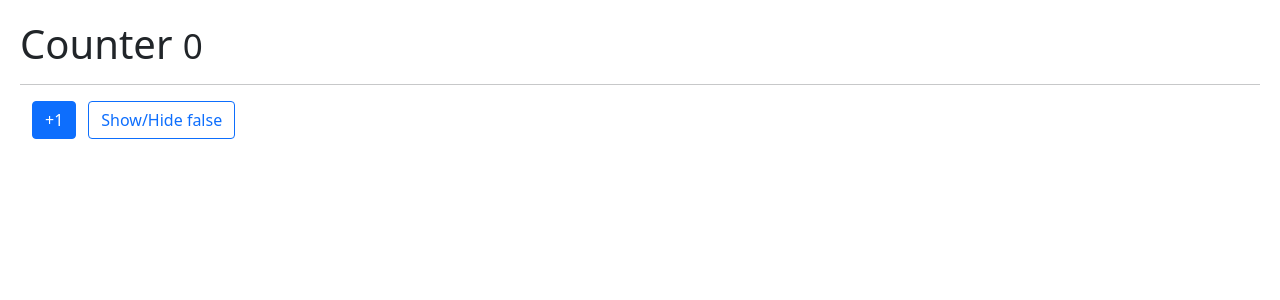
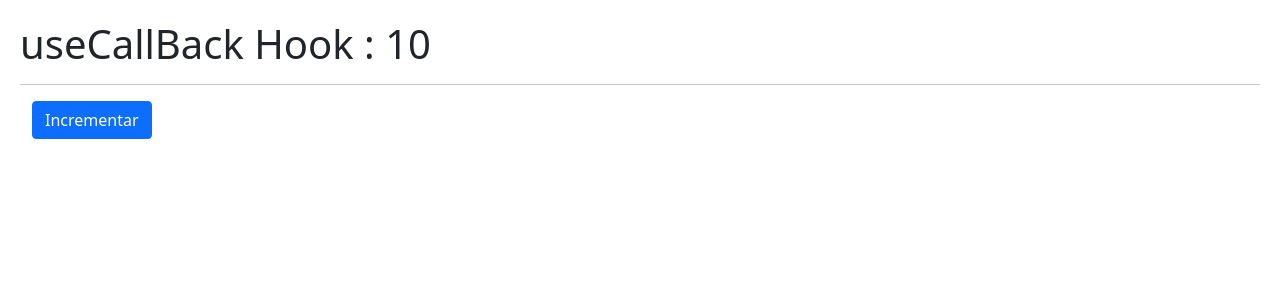
Before and after one commit to lenninIbarrraGonzalez/profundizacion-hooks, a React (Vite) app: page / in a window 1280 px wide. Shown: the top 300 px of the page. Built offline with nearby package versions, Linux system fonts and the light colour scheme.

Commit message:
se implementa el useCallback

```diff
--- /dev/null
+++ b/src/06-memos/CallBackHook.jsx
@@ -0,0 +1,23 @@
+import { useCallback, useState } from "react";
+import { ShowIncrement } from "./showIncrement";
+
+export const CallBackHook = () => {
+  const [counter, setCounter] = useState(10);
+
+  const incrementFather = useCallback(() => {
+    // setCounter(counter + 1);
+    setCounter((value) => value + 1);
+  }, []);
+
+  // const incrementFather = () => {
+  //   setCounter(counter + 1);
+  // };
+
+  return (
+    <>
+      <h1>useCallBack Hook : {counter} </h1>
+      <hr />
+      <ShowIncrement increment={incrementFather} />
+    </>
+  );
+};
--- /dev/null
+++ b/src/06-memos/showIncrement.jsx
@@ -0,0 +1,15 @@
+import { memo } from "react";
+// eslint-disable-next-line react/display-name
+export const ShowIncrement = memo(({ increment }) => {
+  console.log("Me volví a generar");
+  return (
+    <button
+      className="btn btn-primary"
+      onClick={() => {
+        increment();
+      }}
+    >
+      Incrementar
+    </button>
+  );
+});
--- a/src/main.jsx
+++ b/src/main.jsx
@@ -9,10 +9,11 @@
 //import { FocusScreen } from "./04-useRef/FocusScreen";
 import "./index.css";
 //import { Memorize } from "./06-memos/Memorize";
-import { MemoHook } from "./06-memos/MemoHook";
+//import { MemoHook } from "./06-memos/MemoHook";
+import { CallBackHook } from "./06-memos/CallBackHook";
 
 ReactDOM.createRoot(document.getElementById("root")).render(
   // <React.StrictMode>
-  <MemoHook />
+  <CallBackHook />
   // </React.StrictMode>
 );
```
